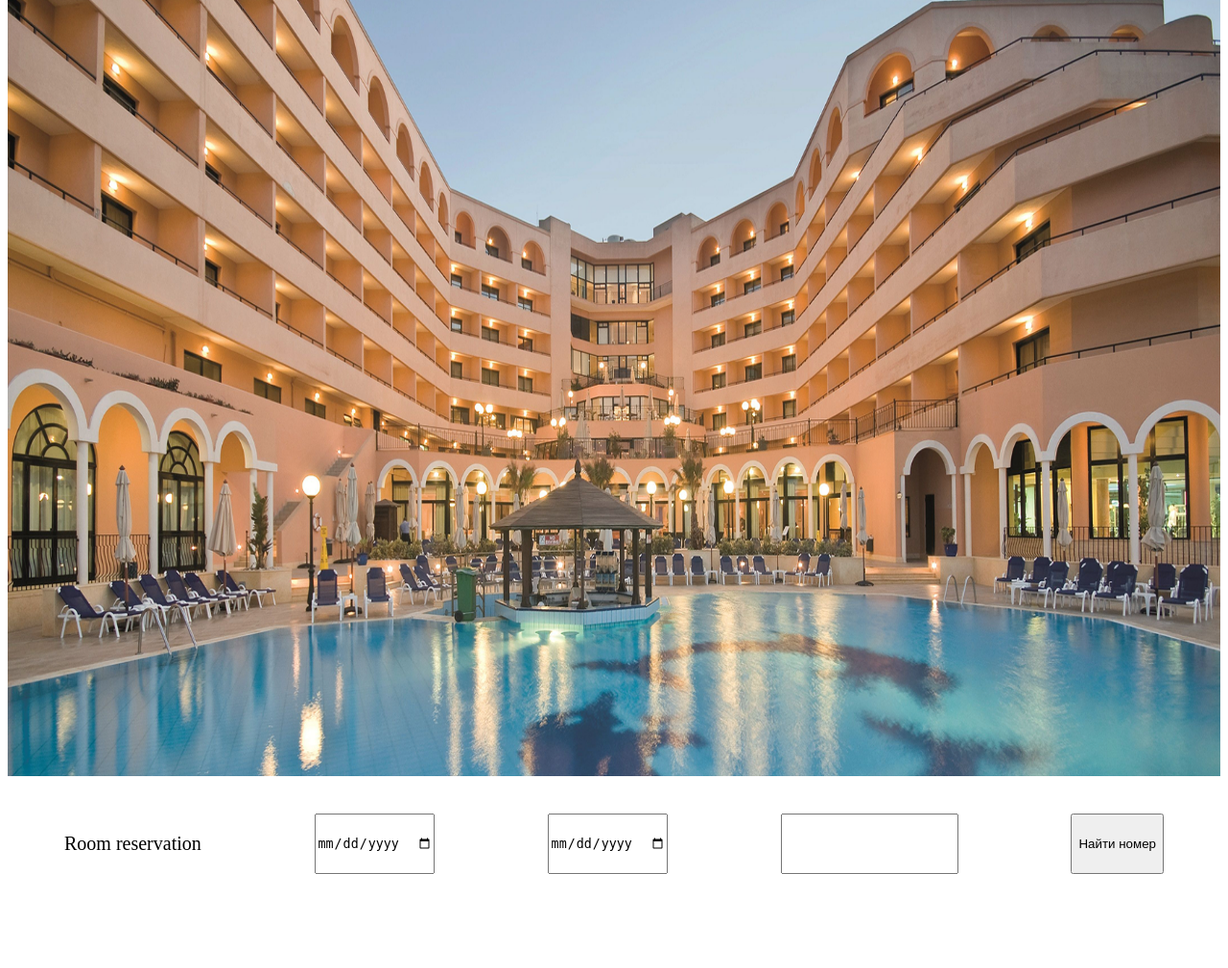
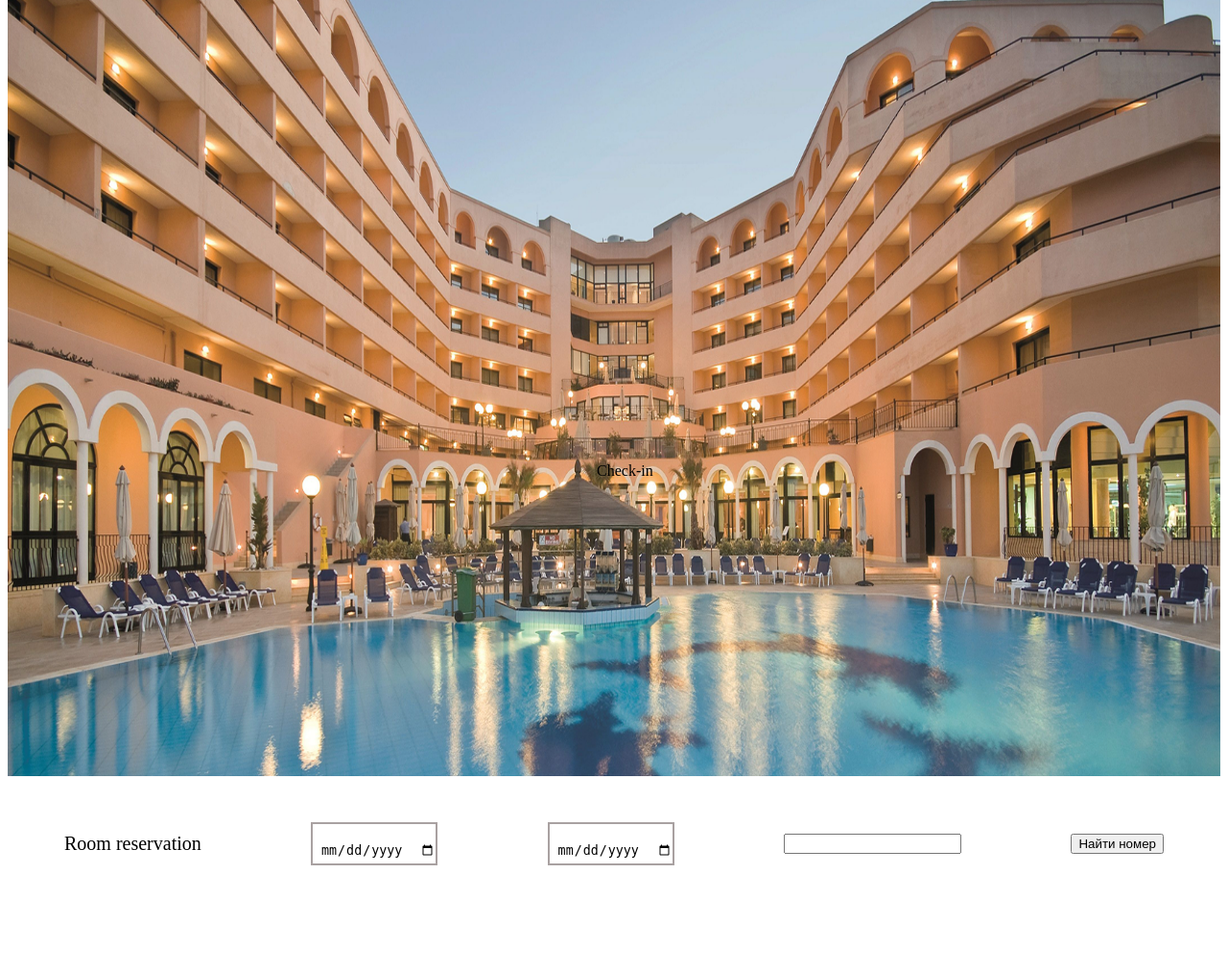
Before and after one commit to MaxHazip/hotel, a Django app: page /main_page/ in a window 1280 px wide. Shown: the part 396-1405 px from the top of the page at 96% size. Run offline with Django 5.2, Linux system fonts and the light colour scheme; some web fonts are replaced.

Commit message:
error date

```diff
--- a/hotel_project/hotel_app/static/style/style.css
+++ b/hotel_project/hotel_app/static/style/style.css
@@ -3,6 +3,10 @@
 @import url('https://fonts.googleapis.com/css2?family=Konkhmer+Sleokchher&display=swap');
 
 @import url('https://fonts.googleapis.com/css2?family=Alike+Angular&display=swap');
+
+:root {
+    --tom: {{ tomorrow }};
+}
 
 header{
     font-family: "Konkhmer Sleokchher", system-ui;
@@ -47,6 +51,7 @@ body {
     min-width: 750px;
     display: flex;
     justify-content: space-between;
+    align-items: center;
     padding: 35px 0px;
 }
 
@@ -55,6 +60,13 @@ body {
     font-size: 20px;
 }
 
-#check-in_date {
+.check-in_label {
+    position: absolute;
+    left: 622px;
+    bottom: -96px;
+}
 
+.date-input {
+    padding: 19px 0px 4px 8px;
+    border: 2px solid #A9A1A1;
 }
--- a/hotel_project/hotel_app/templates/main_content.html
+++ b/hotel_project/hotel_app/templates/main_content.html
@@ -5,8 +5,10 @@
 <div class="container">
     <div class="reservation">
         <p>Room reservation</p>
-        <input type="date" name="" id="check-in_date" min="{{ today }}">
-        <input type="date" name="" id="">
+
+        <div class="check-in_label">Check-in</div>
+        <input type="date" min="{{ today }}" value="{{ today }}"  id="check-in_date" class="date-input">
+        <input type="date" min="{{ tomorrow }}" value="{{ tomorrow }}" name="" id="check-out_date" class="date-input">
         <input type="text" name="" id="">
         <button type="submit">Найти номер</button>
     </div>
--- a/hotel_project/hotel_app/views.py
+++ b/hotel_project/hotel_app/views.py
@@ -1,13 +1,17 @@
 from django.shortcuts import render
-from datetime import datetime
+from datetime import datetime, timedelta
 
 # Create your views here.
 def main(request):
 
     today = datetime.now()
+    tomorrow = today + timedelta(days=1)
+    today_str = today.strftime('%m.%d.%Y')
+    tomorrow_str = tomorrow.strftime('%m.%d.%Y')
 
     context = {
-        'today': today,
+        'today': today_str,
+        'tomorrow': tomorrow_str,
     }
 
     return render(request, 'main_content.html', context)
```
